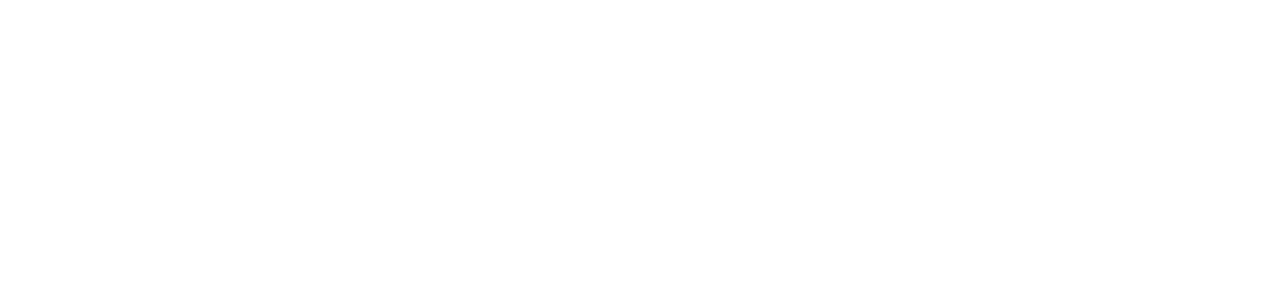
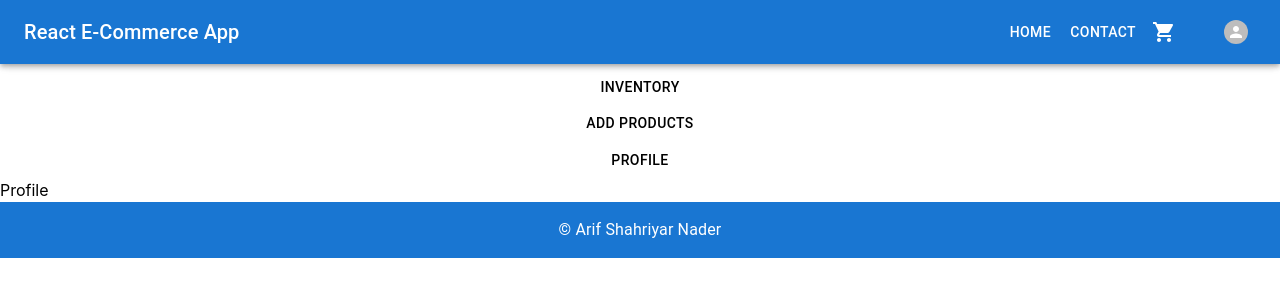
Before and after one commit to arifshahriyarnader/e-commerce-app, a React (Create React App) app in the folder client/: page /admin/admin-profile in a window 1280 px wide. Before the commit this address had no page. Shown: the top 300 px of the page. Built offline with nearby package versions, Linux system fonts and the light colour scheme.

Commit message:
Admin Profile added and admin avtar added

```diff
--- a/client/src/App.js
+++ b/client/src/App.js
@@ -1,6 +1,7 @@
 import { Route, BrowserRouter as Router, Routes } from 'react-router-dom';
 import { Contact, Home, Layout } from "./pages";
-import { AdminLayout, AddProducts, Inventory } from './pages/adminLayout';
+import { AdminLayout, AddProducts, Inventory, AdminProfile } from './pages/adminLayout';
+
 
 
 function App() {
@@ -12,6 +13,7 @@
         <Route path="/admin" element={<Layout><AdminLayout /></Layout>}>
             <Route path="inventory" element={<Inventory />} />
             <Route path="add-products" element={<AddProducts />} />
+            <Route path="admin-profile" element={<AdminProfile />} />
         </Route>
       </Routes>
     </Router>
--- a/client/src/common/components/index.js
+++ b/client/src/common/components/index.js
@@ -17,6 +17,9 @@
   Toolbar,
   Drawer,
   Badge,
+  Menu,
+  MenuItem,
+  MenuList
 } from "@mui/material";
 
 export {
@@ -38,4 +41,7 @@
   Toolbar,
   Drawer,
   Badge,
+  Menu,
+  MenuItem,
+  MenuList,
 };
--- a/client/src/components/appBar/AppBar.jsx
+++ b/client/src/components/appBar/AppBar.jsx
@@ -1,6 +1,7 @@
 import { Link } from "react-router-dom";
 import { Box, Button, AppBar as MuiAppBar, Toolbar, Typography } from "../../common/components";
 import { CartMenu } from "./CartMenu";
+import { ProfileMenu } from "./ProfileMenu";
 
 export const AppBar = () => {
   return (
@@ -12,8 +13,9 @@
       <Button color="inherit" component={Link} to="/">Home</Button>
     <Button color="inherit" component={Link} to="/contact">Contact</Button>
 
-      <Box>
+      <Box display="flex" gap={4}>
         <CartMenu />
+        <ProfileMenu />
       </Box>
       </Toolbar>
     </MuiAppBar>
--- /dev/null
+++ b/client/src/components/appBar/ProfileMenu.jsx
@@ -0,0 +1,23 @@
+import { Link } from 'react-router-dom';
+import { Avatar, IconButton, Menu, MenuItem } from '../../common/components'
+import React, { useState } from 'react'
+
+export const ProfileMenu = () => {
+    const [openAdminMenu, setOpenAdminMenu] =useState(false);
+    const toggleAdminMenu=() => setOpenAdminMenu((prev) =>  !prev)
+
+  return (
+    <>
+    <IconButton onClick={toggleAdminMenu}>
+        <Avatar sx={{height:24, width:24}} />
+    </IconButton>
+    <Menu open={openAdminMenu} sx={{mt:'32px'}}
+     anchorOrigin={{vertical:'top', horizontal:'right' }} onClose={toggleAdminMenu}>
+    <MenuItem><Link to="/admin">Dashboard</Link></MenuItem>
+    <MenuItem><Link to="/admin/inventory">Inventory</Link></MenuItem>
+    <MenuItem><Link to="/admin/admin-profile">Profile</Link></MenuItem>
+
+    </Menu>
+    </>
+  )
+}
--- a/client/src/pages/adminLayout/AdminLayout.jsx
+++ b/client/src/pages/adminLayout/AdminLayout.jsx
@@ -9,6 +9,7 @@
     <Button color="inherit" component={Link} to="/admin">Dashboard</Button>
     <Button color="inherit" component={Link} to="/admin/inventory">Inventory</Button>
     <Button color="inherit" component={Link} to="/admin/add-products">Add Products</Button>
+    <Button color="inherit" component={Link} to="/admin/admin-profile">Profile</Button>
     <Outlet />
    </Stack>
   )
--- /dev/null
+++ b/client/src/pages/adminLayout/AdminProfile.jsx
@@ -0,0 +1,9 @@
+import React from 'react'
+
+export const AdminProfile = () => {
+  return (
+    <div>
+      <h1>Profile</h1>
+    </div>
+  )
+}
--- a/client/src/pages/adminLayout/index.js
+++ b/client/src/pages/adminLayout/index.js
@@ -1,3 +1,4 @@
 export * from './AdminLayout';
 export * from './Inventory';
 export * from './AddProducts';
+export * from './AdminProfile';
```
